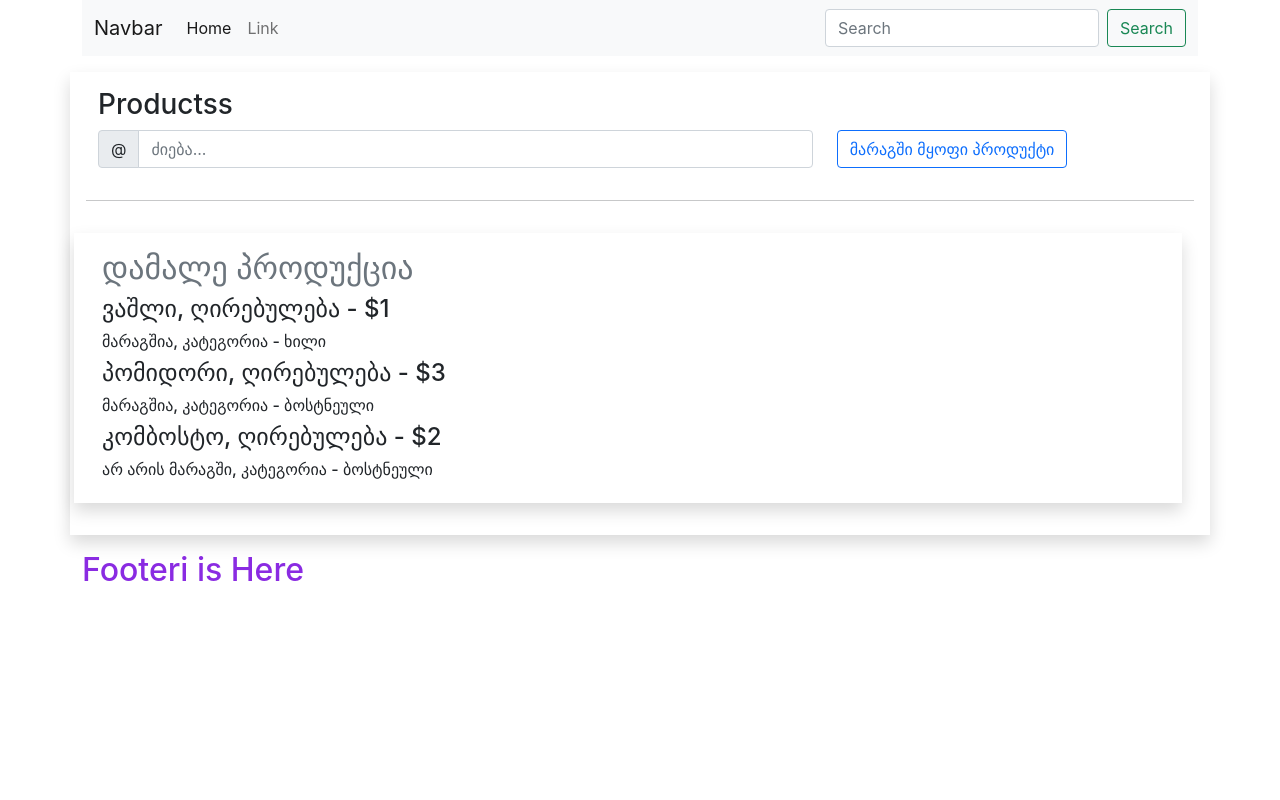
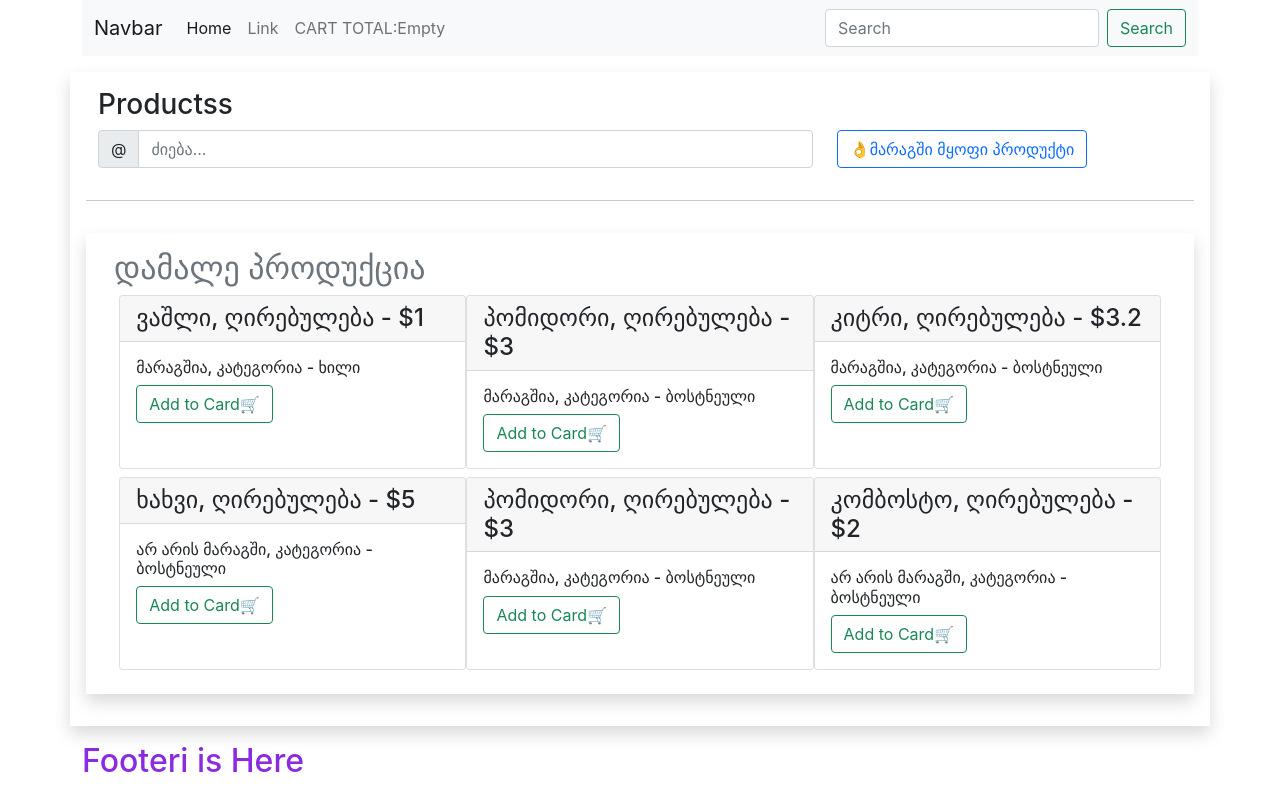
Before and after one commit to Beka-Okropiridze/React-test-site, a React (Create React App) app: page / in a window 1280 px wide. Built offline with nearby package versions, Linux system fonts and the light colour scheme.

Commit message:
context
contextHook

```diff
--- a/src/App.js
+++ b/src/App.js
@@ -8,16 +8,20 @@ import {Headeri} from './components/header/Header'
 import { Footer } from './components/footer';
 import { Layout } from './components/layout/layout';
 
+import { CartProvider } from './providers/CartProvider/CartProvider';
+
 
 
 function App() {
   return (
+    <CartProvider>
         <Layout className="App">
             <Headeri/>
             <RenderProducts />
             {/* <Home /> */}
             <Footer />
         </Layout>
+    </CartProvider>
   );
 }
 
--- a/src/atoms/Textinput/input.js
+++ b/src/atoms/Textinput/input.js
@@ -1,9 +1,10 @@
 
 export const TextInput = ({ value, onChange, placeholder='' }) => {
     const id = Math.random().toString();
+    console.log(id);
     return (
-    <div class="input-group mb-3">
-    <span class="input-group-text" id={id}>
+    <div className="input-group mb-3">
+    <span className="input-group-text" id={id}>
         @
     </span>
     <input
--- a/src/components/footer/footer.js
+++ b/src/components/footer/footer.js
@@ -3,7 +3,7 @@ import './footer.css'
 export const Footer = () => {
     return (
         <footer>
-            <h2 class='footer-title'>Footeri is Here</h2>
+            <h2 className='footer-title'>Footeri is Here</h2>
         </footer>
     )
 }
--- a/src/components/header/Header.js
+++ b/src/components/header/Header.js
@@ -1,23 +1,34 @@
 import './header.css'
 
+import { CartContext } from '../../providers/CartProvider';
+import { useContext } from 'react';
+
 export const Headeri = () => {
+  const {cart} = useContext(CartContext); //cart-ამოვიღე CartContext ობიექტიდან ობიექტის დაშლის კონტექსტით{}
+  console.log("__Cart__",cart);
   return (
     <header>
       <nav className="navbar navbar-expand-lg navbar-light bg-light">
         <div className="container-fluid">
- <a className="navbar-brand" href="#">Navbar</a>
- <button className="navbar-toggler" type="button" data-bs-toggle="collapse" data-bs-target="#navbarSupportedContent" aria-controls="navbarSupportedContent" aria-expanded="false" aria-label="Toggle navigation">
+          <a className="navbar-brand" href="/">Navbar</a>
+          <button className="navbar-toggler" type="button" data-bs-toggle="collapse" data-bs-target="/navbarSupportedContent" aria-controls="navbarSupportedContent" aria-expanded="false" aria-label="Toggle navigation">
             <span className="navbar-toggler-icon"></span>
           </button>
           <div className="collapse navbar-collapse" id="navbarSupportedContent">
             <ul className="navbar-nav me-auto mb-2 mb-lg-0">
               <li className="nav-item">
-       <a className="nav-link active" aria-current="page" href="#">Home</a>
+                <a className="nav-link active" aria-current="page" href="/">Home</a>
               </li>
               <li className="nav-item">
-       <a className="nav-link" href="#">Link</a>
+                <a className="nav-link" href="/">Link</a>
               </li>
 
+              <li className="nav-item">
+                <a className='nav-link' href='/'>
+                  <span className='font-weight-bold'>CART TOTAL</span>:
+                  <span>{cart.total === 0 ? 'Empty' : `💰${Math.round(cart.total)}`}</span>
+                </a>
+              </li>
 
             </ul>
             <form className="d-flex">
--- /dev/null
+++ b/src/pages/products/Productitem.css
@@ -0,0 +1,3 @@
+.productitem-card {
+    width: 33%;
+}
--- a/src/pages/products/productitems.js
+++ b/src/pages/products/productitems.js
@@ -1,12 +1,25 @@
+
+import { useContext } from 'react';
+import { CartContext } from '../../providers/CartProvider';
+
+import { Button } from '../../atoms';
+import './Productitem.css'
+
 export const ProductItem = ({ product }) => {
+    const {addNewItem, removeItem} = useContext(CartContext);
     return (
-        <div>
-            <h4>
+        <div className="card mb-2 productitem-card">
+            <h4 className="card-header">
                 {product.name}, ღირებულება - ${product.price}
             </h4>
-            <h6>
-                {product.stock ? "მარაგშია" : "არ არის მარაგში"}, კატეგორია - {product.category}
-            </h6>
+            <div className="card-body">
+                <h6>
+                    {product.stock ? "მარაგშია" : "არ არის მარაგში"}, კატეგორია - {product.category}
+                </h6>
+                <Button className="btn btn-outline-success" onClick={()=> addNewItem(product.price)}>
+                    Add to Card🛒
+                </Button>
+            </div>
         </div>
     );
 };
--- a/src/pages/products/products.js
+++ b/src/pages/products/products.js
@@ -51,14 +51,16 @@ export const RenderProducts = () => {
                     </div>
                     <div className='col-4'>
                         <Button className="btn btn-outline-primary" onClick={() => setInStockOnly(!inStockOnly)}>
-                                 {/* text=   */} {inStockOnly ? "😒ყველა პროდუქტი*" : "მარაგში მყოფი პროდუქტი"}
+                                 {/* text=   */} {inStockOnly ? "😒ყველა პროდუქტი*" : "👌მარაგში მყოფი პროდუქტი"}
                        </Button>
                     </div>
                 </div>
             </Forma>
             <hr />
-            <Collapseable closedtitle='მაჩვენე პროდუქცია' openedtitle='დამალე პროდუქცია'>
+            <Collapseable closedtitle='მაჩვენე პროდუქცია' openedtitle='დამალე პროდუქცია' className='App'>
+            <div className='d-flex flex-wrap justify-content-center'>
             {dasabechdiProducts()}
+            </div>
             </Collapseable>
         </div>
     );
--- a/src/products.json
+++ b/src/products.json
@@ -3,18 +3,43 @@
         "category": "ხილი",
         "name": "ვაშლი",
         "price": 1,
-        "stock": true
+        "stock": true,
+        "id": 1
     },
     {
         "category": "ბოსტნეული",
         "name": "პომიდორი",
         "price": 3,
-        "stock": true
+        "stock": true,
+        "id": 2
+    },
+    {
+        "category": "ბოსტნეული",
+        "name": "კიტრი",
+        "price": 3.2,
+        "stock": true,
+        "id": 3
+    },
+    {
+        "category": "ბოსტნეული",
+        "name": "ხახვი",
+        "price": 5,
+        "stock": false,
+        "id": 4
+
+    },
+    {
+        "category": "ბოსტნეული",
+        "name": "პომიდორი",
+        "price": 3,
+        "stock": true,
+        "id": 5
     },
     {
         "category": "ბოსტნეული",
         "name": "კომბოსტო",
         "price": 2,
-        "stock": false
+        "stock": false,
+        "id": 6
     }
 ]
--- /dev/null
+++ b/src/providers/CartProvider/CartProvider.js
@@ -0,0 +1,41 @@
+
+import { createContext, useState } from "react";
+
+export const CartContext = createContext({
+    total: 0,
+});
+CartContext.displayName = 'CartContextProvider';
+
+export const CartProvider = ({ children }) => {
+
+    const [cart, setCart] = useState({
+        total: 0,
+    });
+
+    const addNewItem = (value) => {
+        setCart((prev) => {
+            return {
+                ...prev,
+                total: prev.total + value,
+            };
+        });
+    };
+
+    const removeItem = (value) => {
+        setCart((prev) => {
+            return {
+                ...prev,
+                total: prev.total - value,
+            };
+        });
+    }
+
+    return <CartContext.Provider value={{
+        cart,
+        addNewItem,
+        removeItem,
+    }}
+    >
+        {children}
+    </CartContext.Provider>
+}
--- /dev/null
+++ b/src/providers/CartProvider/index.js
@@ -0,0 +1,2 @@
+
+export { CartProvider, CartContext } from './CartProvider';
```
Lines whose indentation alone changed are shown as unchanged.
